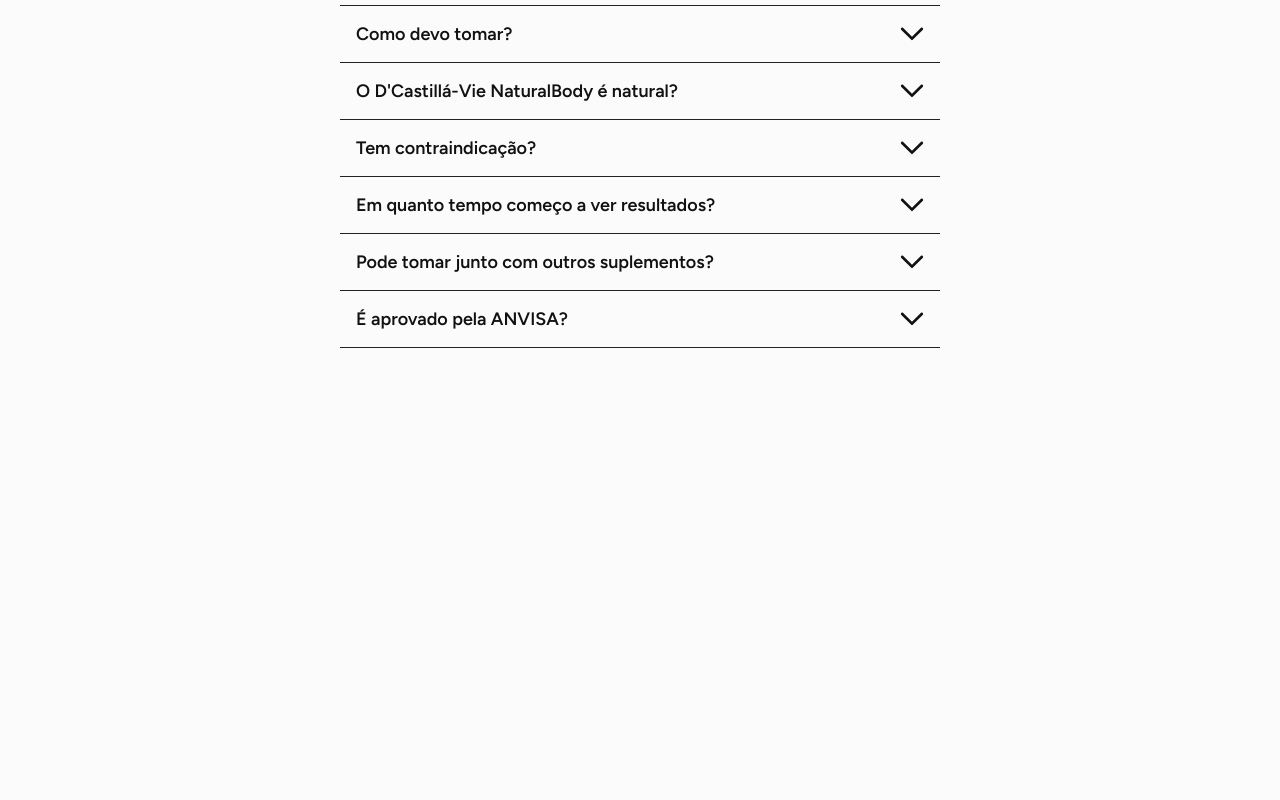
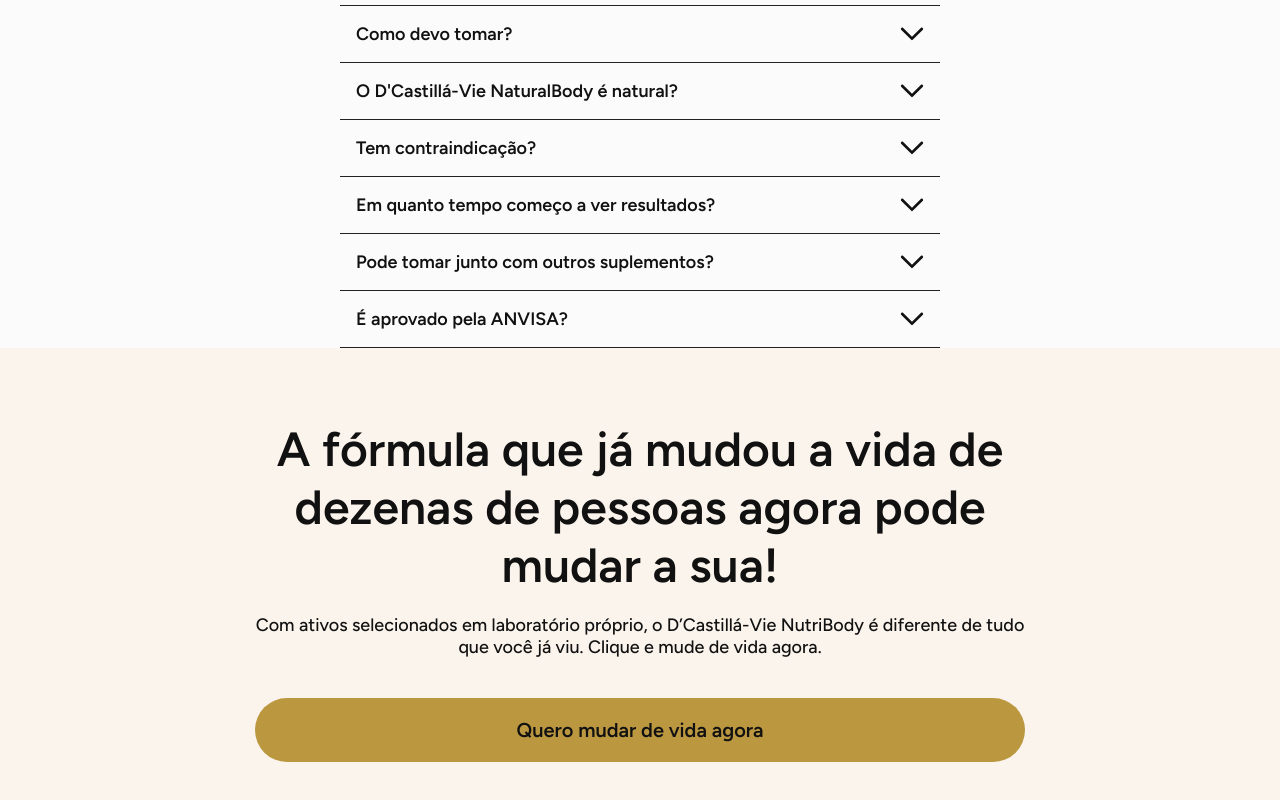
Before and after one commit to wemersonmatheuss/nutribody, a React (Vite) app: page / in a window 1280 px wide. Shown: the part 5067-5867 px from the top of the page. Before the commit the page ends 5415 px from the top, so only its background shows below. Built offline with nearby package versions, Linux system fonts and the light colour scheme.

Commit message:
feat: criar sessao de cta

```diff
--- a/src/App.tsx
+++ b/src/App.tsx
@@ -6,6 +6,7 @@
 import { CardDestak } from "./components/CardDestak"
 import { Testimonials } from "./components/Testimonials"
 import Faq from "./components/Faq"
+import { Cta } from "./components/Cta"
 
 import fire from "./assets/svg/fire.svg"
 import ray from "./assets/svg/ray.svg"
@@ -90,6 +91,8 @@
       />
 
       <Faq/>
+
+      <Cta/>
     </div>
   )
 }
--- /dev/null
+++ b/src/components/Cta/index.tsx
@@ -0,0 +1,19 @@
+import styles from "./styles.module.css"
+
+import { Button } from "../Button"
+
+export function Cta() {
+    return (
+        <section className={styles.container}>
+
+            <div className={styles.cta}>
+                <h2>A fórmula que já mudou a vida de dezenas de pessoas agora pode mudar a sua!</h2>
+
+                <p>Com ativos selecionados em laboratório próprio, o D’Castillá-Vie NutriBody é diferente de tudo que você já viu. Clique e mude de vida agora.</p>
+
+                <Button name="Quero mudar de vida agora"/>
+            </div>
+
+        </section>
+    )
+}
--- /dev/null
+++ b/src/components/Cta/styles.module.css
@@ -0,0 +1,43 @@
+.container {
+    width: 100%;
+    height: auto;
+
+    background: var(--color-neutral);
+
+    display: flex;
+    flex-direction: column;
+    align-items: center;
+    justify-content: center;
+
+    padding-block: 72px;
+}
+
+.container .cta {
+    width: 770px;
+
+    display: flex;
+    flex-direction: column;
+    gap: 20px;
+}
+
+.container .cta h2 {
+    font-size: 48px;
+    font-weight: 600;
+
+    text-align: center;
+
+    color: var(--color-text);
+}
+
+.container .cta p {
+    font-size: 18px;
+    font-weight: 500;
+
+    text-align: center;
+
+    color: var(--color-text);
+}
+
+.container .cta button {
+    margin-top: 20px;
+}
```
